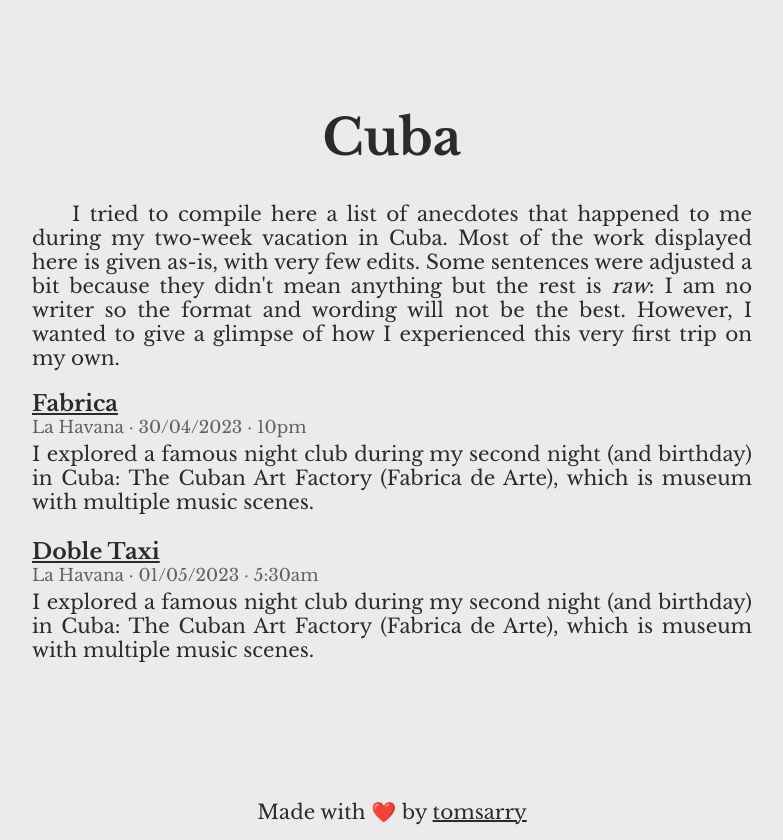
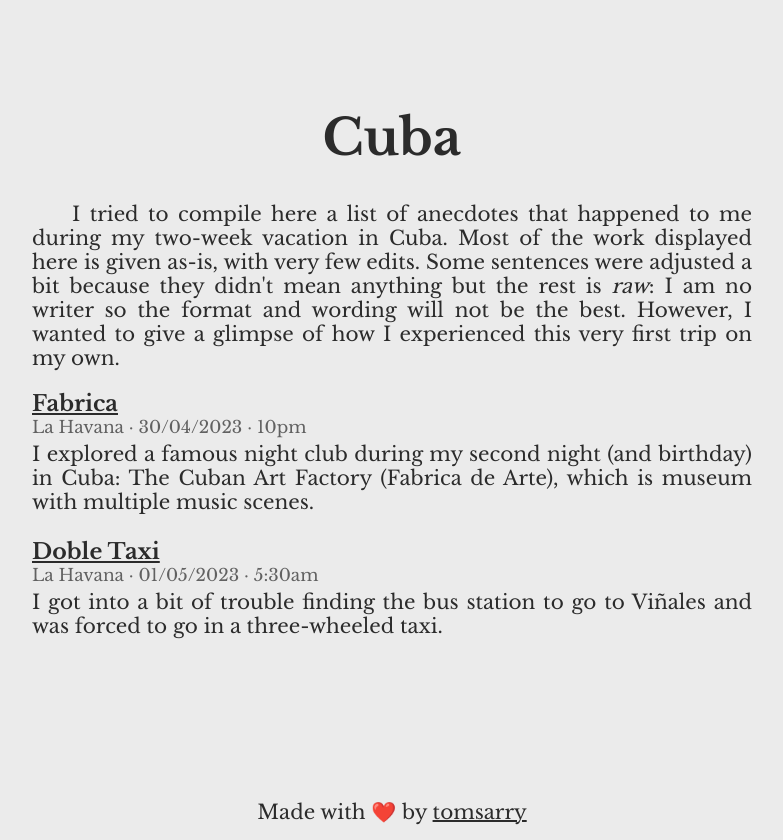
Before and after one commit to tomsarry/cuba, a SvelteKit app: page / in a window 1280 px wide. Shown: the whole page, without its empty margins (248-1031 px from the left). Built offline with nearby package versions, Linux system fonts and the light colour scheme.

Commit message:
fix: update article preview doble taxi

```diff
--- a/src/routes/+page.svelte
+++ b/src/routes/+page.svelte
@@ -28,8 +28,8 @@
 			<a href="/doble-taxi" class="article-link">Doble Taxi</a>
 			<span class="article-info"> La Havana &middot; 01/05/2023 &middot; 5:30am</span>
 			<p class="article-preview">
-				I explored a famous night club during my second night (and birthday) in Cuba: The Cuban Art
-				Factory (Fabrica de Arte), which is museum with multiple music scenes.
+				I got into a bit of trouble finding the bus station to go to Vi&ntilde;ales and was
+				forced to go in a three-wheeled taxi.
 			</p>
 		</li>
 
```
